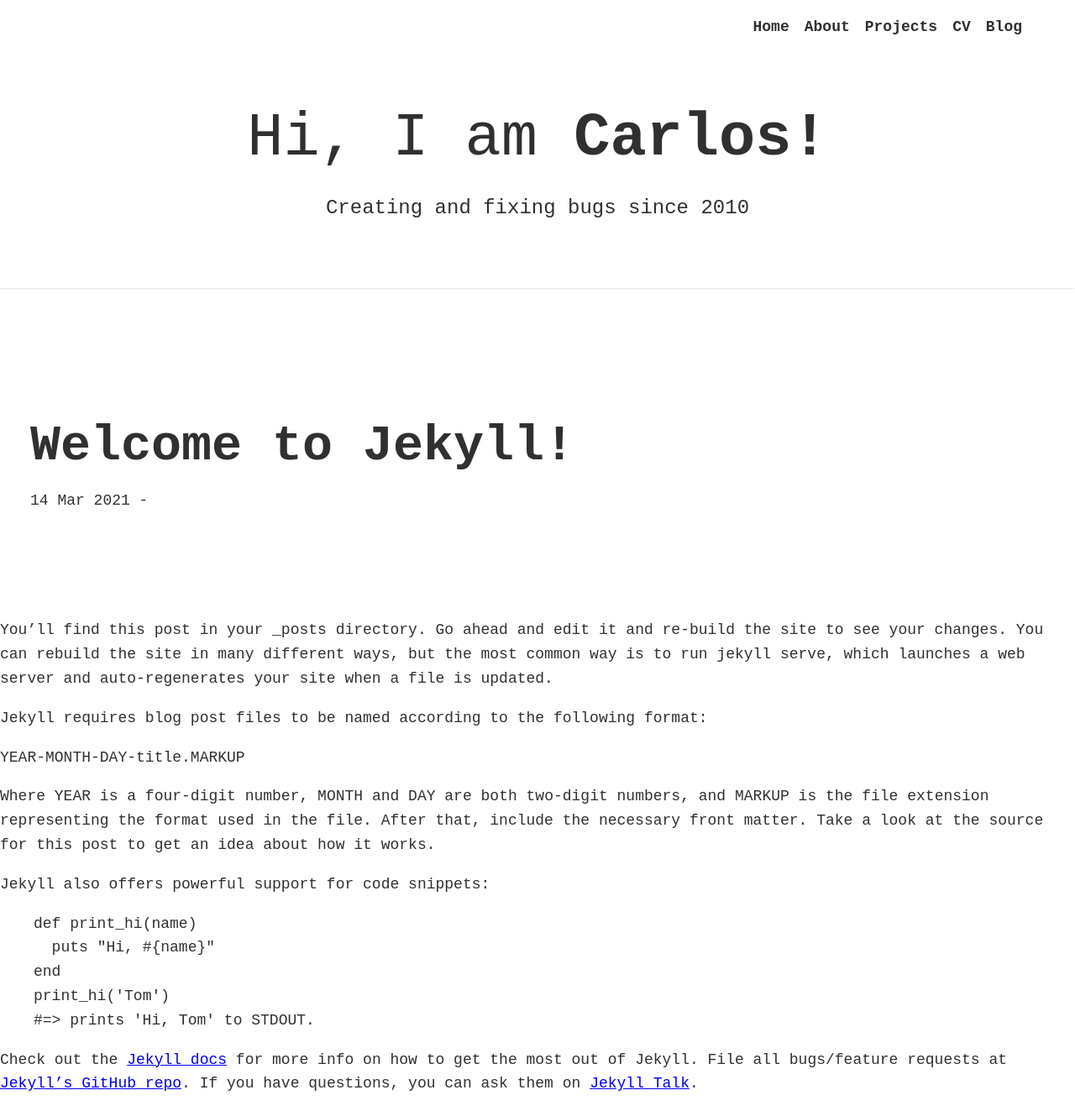
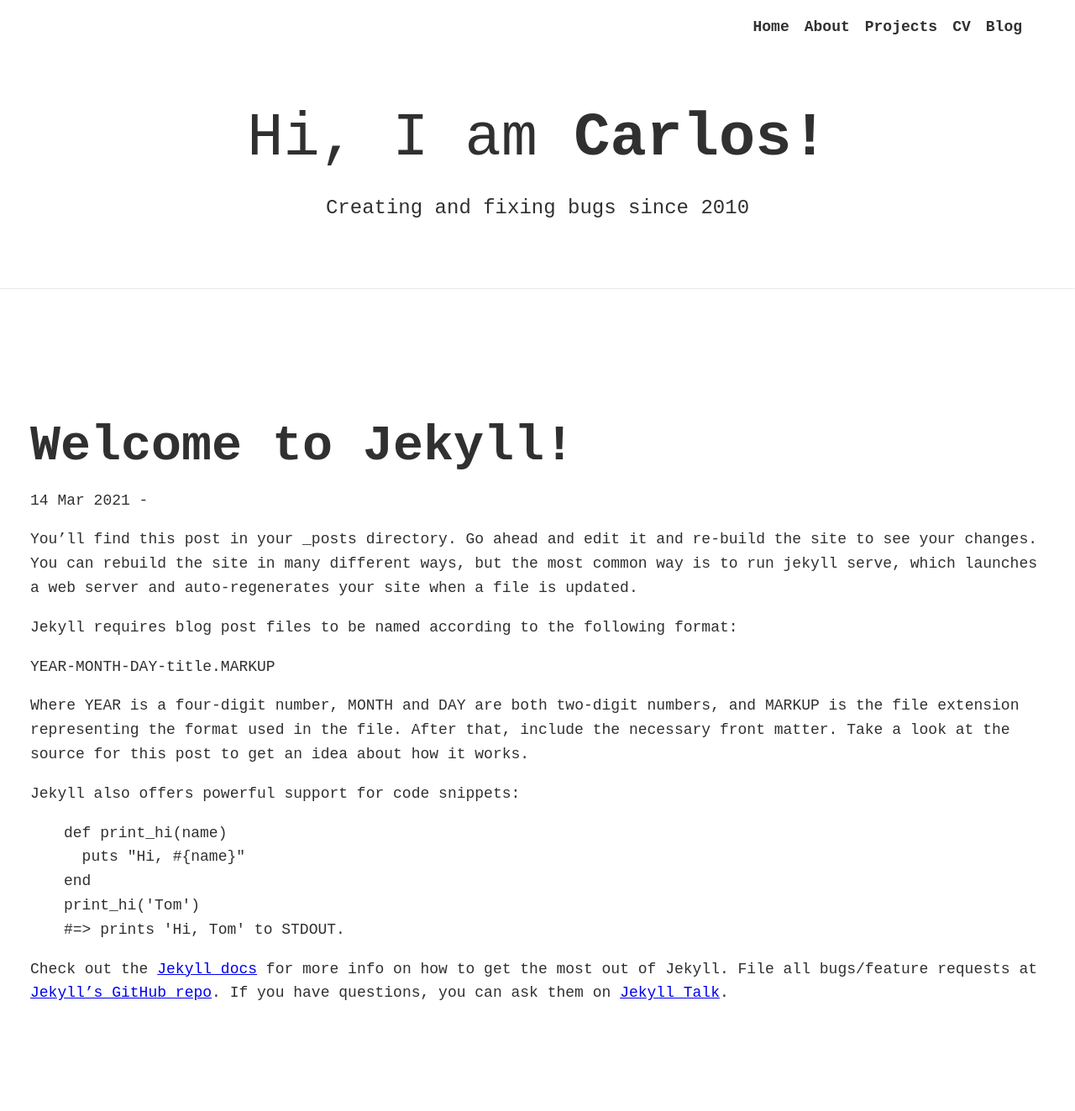
Before and after one commit to carlosghabrous/carlosghabrous.github.io, a Jekyll site: the page built from blog/_posts/2021-03-14-welcome-to-jekyll.markdown, in a window 1280 px wide. Shown: the whole page at 84% size. Built offline with Jekyll 4.4.1, drawn with Linux system fonts in a browser that asks for light colours; nearby versions of some CDN libraries.

Commit message:
Add style to blog post

```diff
--- a/_layouts/post.html
+++ b/_layouts/post.html
@@ -4,6 +4,5 @@
 <section class="blog_post">
     <h2 class="section__title">{{ page.title }}</h2>
     <p class="blog_post--meta">{{ page.date | date_to_string }} - {{ page.author }}</p>
+    {{ content }}
 </section>
-
-{{ content }}
```
Also changed, not shown: _sass/main.scss (line endings or trailing spaces).
